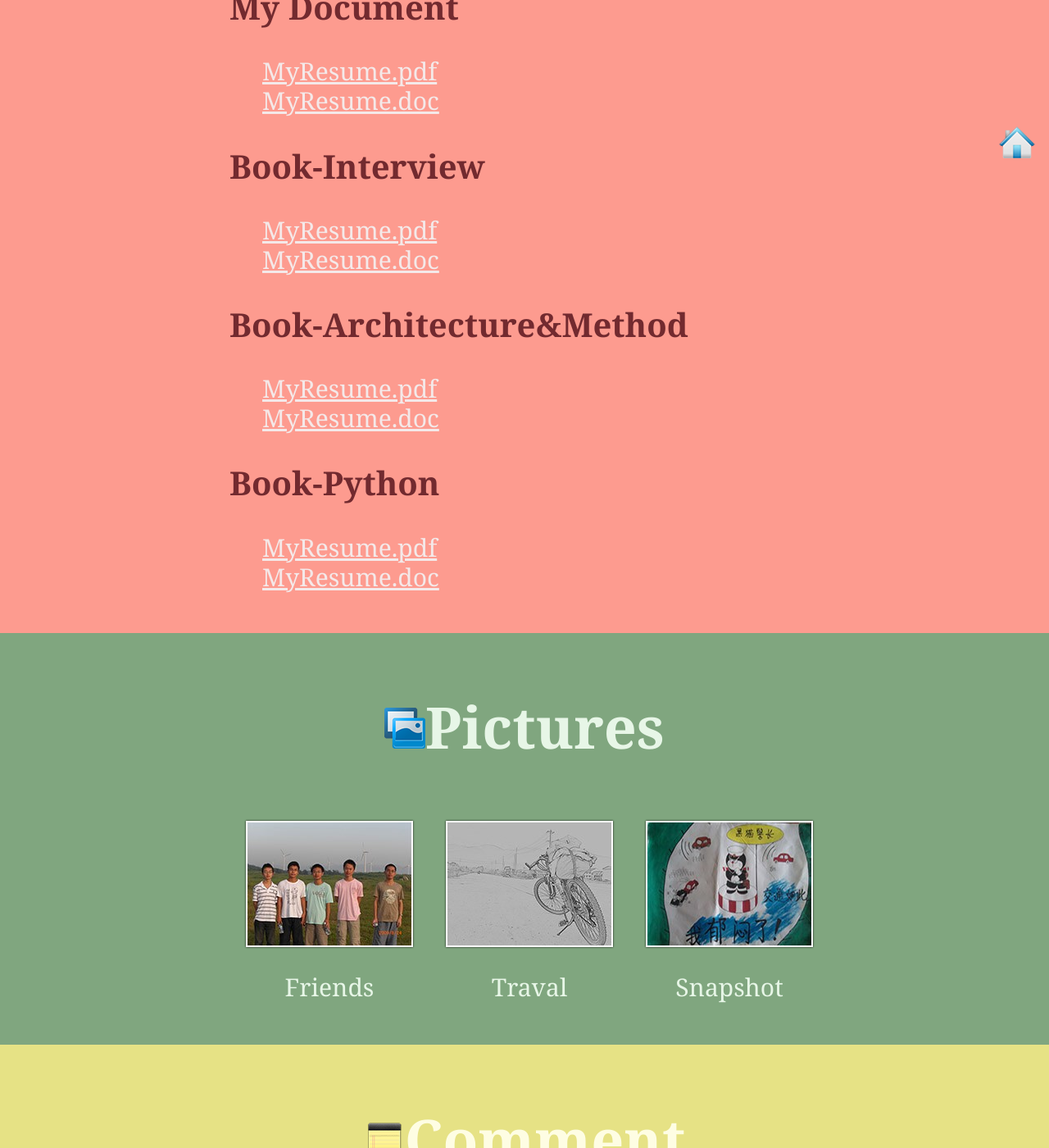
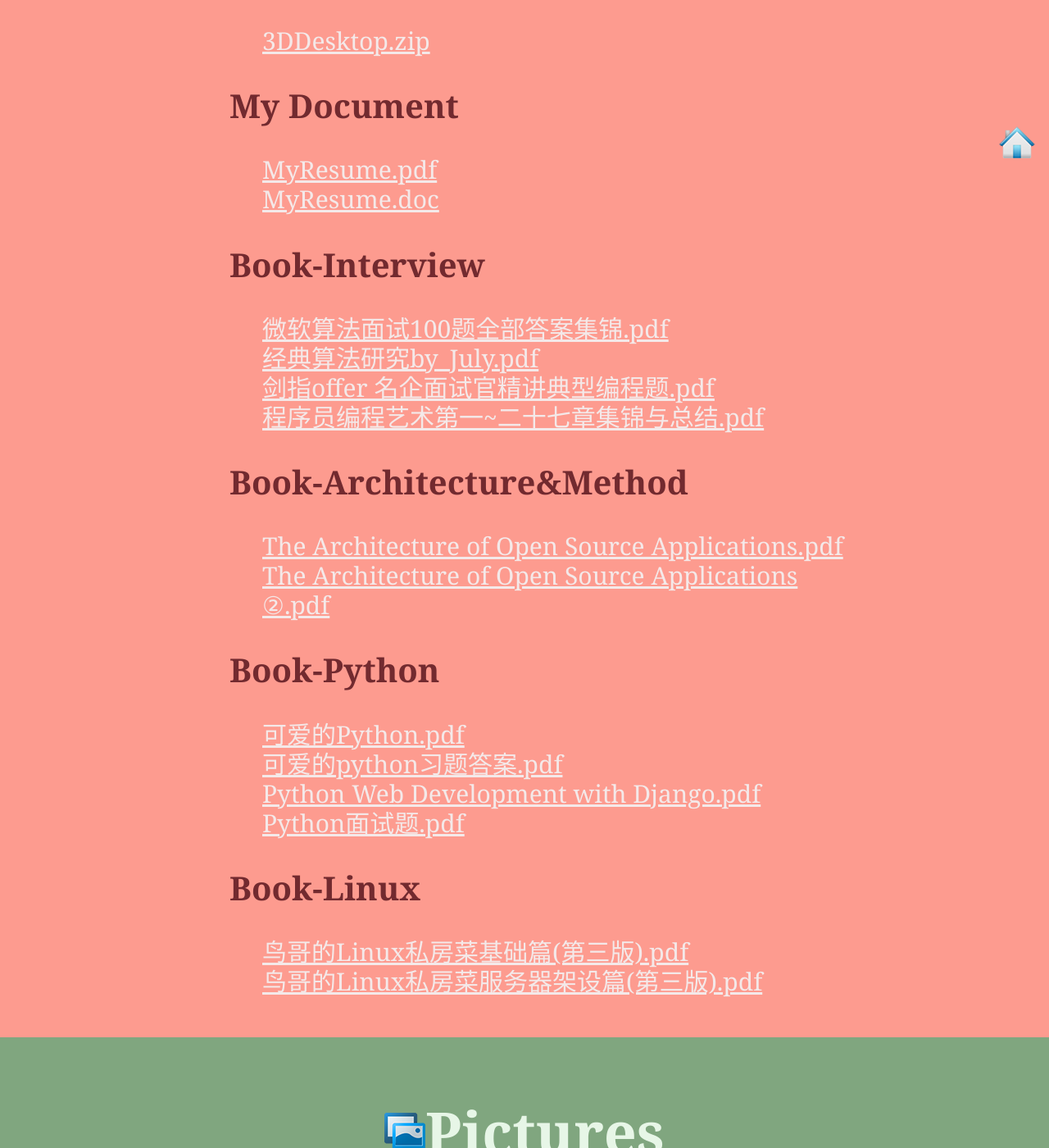
Before and after one commit to CodePeasant/formerblog, a Jekyll site: the page built from index.html, in a window 1280 px wide and 1400 px high, scrolled down 2246 px. Shown: the whole window at 82% size. Built offline with Jekyll 4.4.1, drawn with Linux system fonts in a browser that asks for light colours; some web fonts are replaced; comment, search, counter and statistics services are not loaded; some of the changed text lies outside the part shown.

```diff
--- a/_includes/download.html
+++ b/_includes/download.html
@@ -7,8 +7,6 @@
 	<a name="download"></a>
 	<div class="center_block" id="download">
 		<h1><img src="{{ site.url }}/img/download.png" alt="cycle"/>Download</h1>
-
-
 		<ul>
 			<h2>My Programe</h2>
 			<ul>
@@ -23,33 +21,41 @@
 				<li><a href="http://pan.baidu.com/share/link?shareid=213280&uk=1778389771">MyResume.doc</a></li>
 			</ul>
 		</ul>
+
 		<ul>
 			<h2>Book-Interview</h2>
 			<ul>
-				<li><a href="http://pan.baidu.com/share/link?shareid=213276&uk=1778389771">MyResume.pdf</a></li>
-				<li><a href="http://pan.baidu.com/share/link?shareid=213280&uk=1778389771">MyResume.doc</a></li>
+				<li><a href="http://pan.baidu.com/share/link?shareid=216948&uk=1778389771">微软算法面试100题全部答案集锦.pdf</a></li>
+				<li><a href="http://pan.baidu.com/share/link?shareid=216954&uk=1778389771">经典算法研究by_July.pdf</a></li>
+				<li><a href="http://pan.baidu.com/share/link?shareid=216955&uk=1778389771">剑指offer 名企面试官精讲典型编程题.pdf</a></li>
+				<li><a href="http://pan.baidu.com/share/link?shareid=216956&uk=1778389771">程序员编程艺术第一~二十七章集锦与总结.pdf</a></li>
 			</ul>
 		</ul>
 
 		<ul>
 			<h2>Book-Architecture&Method</h2>
 			<ul>
-				<li><a href="http://pan.baidu.com/share/link?shareid=213276&uk=1778389771">MyResume.pdf</a></li>
-				<li><a href="http://pan.baidu.com/share/link?shareid=213280&uk=1778389771">MyResume.doc</a></li>
+				<li><a href="http://pan.baidu.com/share/link?shareid=216966&uk=1778389771">The Architecture of Open Source Applications.pdf</a></li>
+				<li><a href="http://pan.baidu.com/share/link?shareid=216965&uk=1778389771">The Architecture of Open Source Applications ②.pdf</a></li>
 			</ul>
 		</ul>
 
 		<ul>
 			<h2>Book-Python</h2>
 			<ul>
-				<li><a href="http://pan.baidu.com/share/link?shareid=213276&uk=1778389771">MyResume.pdf</a></li>
-				<li><a href="http://pan.baidu.com/share/link?shareid=213280&uk=1778389771">MyResume.doc</a></li>
+				<li><a href="http://pan.baidu.com/share/link?shareid=216957&uk=1778389771">可爱的Python.pdf</a></li>
+				<li><a href="http://pan.baidu.com/share/link?shareid=216961&uk=1778389771">可爱的python习题答案.pdf</a></li>
+				<li><a href="http://pan.baidu.com/share/link?shareid=216962&uk=1778389771">Python Web Development with Django.pdf</a></li>
+				<li><a href="http://pan.baidu.com/share/link?shareid=216967&uk=1778389771">Python面试题.pdf</a></li>
 			</ul>
 		</ul>
 
-
-
-
-
+		<ul>
+			<h2>Book-Linux</h2>
+			<ul>
+				<li><a href="http://pan.baidu.com/share/link?shareid=216960&uk=1778389771">鸟哥的Linux私房菜基础篇(第三版).pdf</a></li>
+				<li><a href="http://pan.baidu.com/share/link?shareid=216964&uk=1778389771">鸟哥的Linux私房菜服务器架设篇(第三版).pdf</a></li>
+			</ul>
+		</ul>
 	</div>
 </div>
```
Also changed, not shown: _posts/2010-09-27-大二.md (added, +123 -0 lines), _posts/2011-09-17-大三.md (added, +43 -0 lines), _posts/2012-08-28-程序猿技术练级攻略[转].md (renamed from _cnposts/2012-08-28-程序猿技术练级攻略.md, +2 -2 lines), _posts/2012-08-29-WelcomeToCodePeasent'sHome.md (deleted, +0 -7 lines), _posts/2012-10-17-大四.md (added, +20 -0 lines), _posts/2013-01-09-PracticalPythonForDjango.md (deleted, +0 -39 lines).
